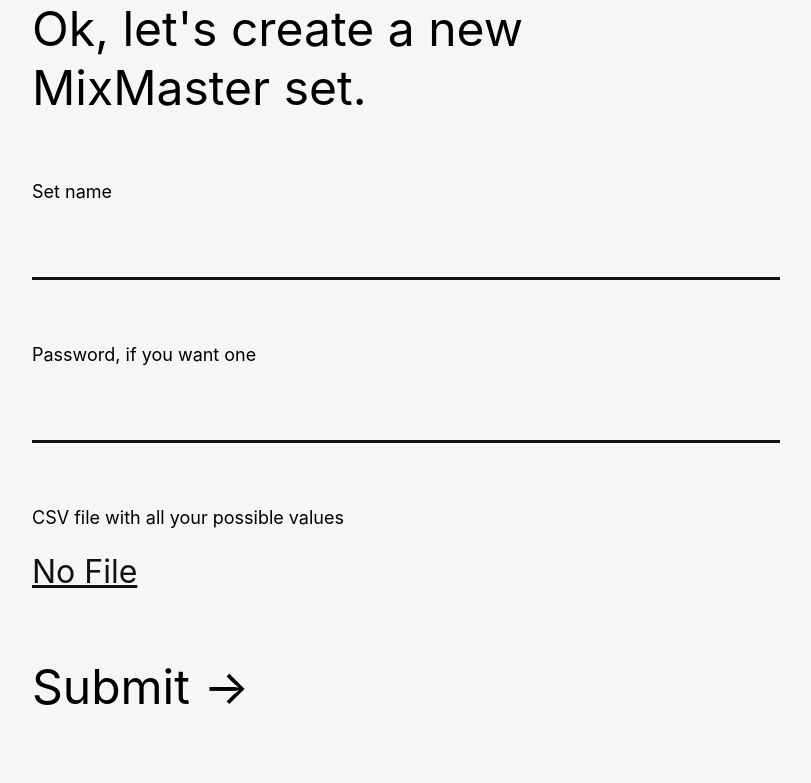
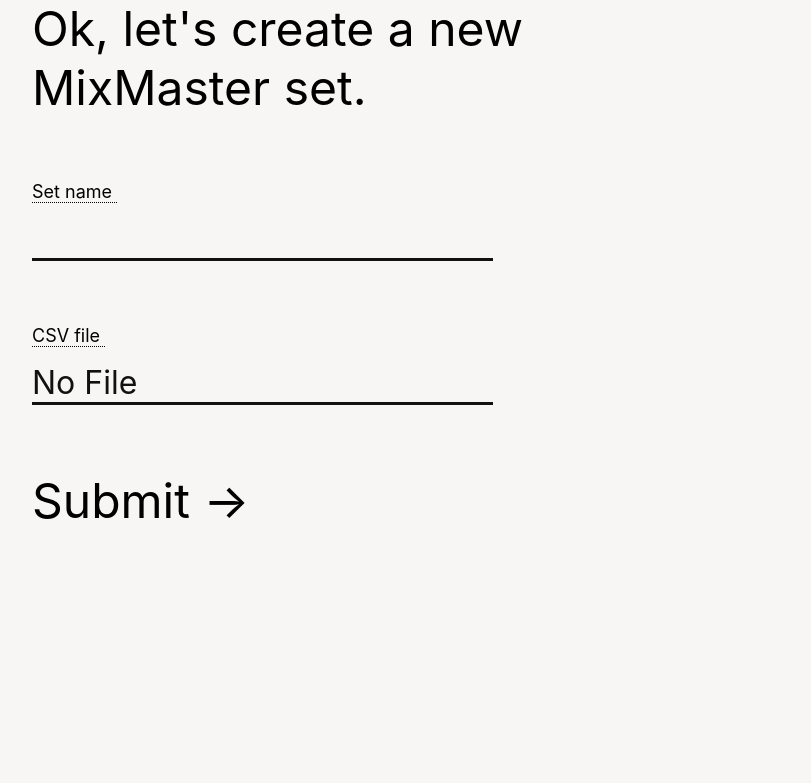
Before and after one commit to damagedgoods/combinator, a Django app: page /combine/collection/new/ in a window 1280 px wide. Shown: the part 174-957 px from the top of the page, without its empty margins (32-843 px from the left). After the commit the page ends 693 px from the top, so only its background shows below. Run offline with Django 5.2, Linux system fonts and the light colour scheme.

Commit message:
Added tooltips to new collection form, fixes #44

```diff
--- a/combine/static/css/styles.css
+++ b/combine/static/css/styles.css
@@ -154,6 +154,17 @@ i.deleteIcon {
     filter: brightness(0) saturate(100%) invert(99%) sepia(32%) saturate(492%) hue-rotate(293deg) brightness(104%) contrast(94%);
 }
 
+i.infoIcon {
+    display: inline-block;
+    width: 24px;
+    height: 24px;
+    background-image: url('../img/ico_info.svg');
+    background-size: contain;
+    background-repeat: no-repeat;
+    vertical-align: middle;
+    margin-bottom: 3px;
+}
+
 div.newItemField {
     padding: 0 0 0 10px;
 }
@@ -257,7 +268,7 @@ button.reload:active {
 
 
 form {
-    margin: 64px 0 0 0;
+    margin: 0 0 0 0;
 }
 
 label {
@@ -281,37 +292,13 @@ input[type=text], input[type=password] {
     font-size: 48px;
     font-weight: 400;
     background-color: transparent;
+    width: 40%;
 }
 
 input[type=text]:focus, input[type=password]:focus{
     outline: none;
     border-bottom: 3px solid orange;
 }
-
-/* input[type=submit] {
-    display: block;
-    margin: 48px 0 0 0;
-	background-color: black;
-    color: white;
-    border: none;
-    border-radius: 60px;
-    padding: 10px;
-    cursor: pointer;
-	font-optical-sizing: auto;
-	font-weight: 300;
-	font-style: normal;
-    text-align: center;
-    font-size: 60px;
-    width: 120px;
-    height: 120px;
-    transition-duration: 0.2s;
-    transition-property: background-color, transform;
-    transition-timing-function: ease-in-out;
-}
-
-input[type=submit]:hover {
-    background-color: orange;
-} */
 
 input[type=submit] {
     display: block;
@@ -348,27 +335,6 @@ a.bigLink {
     cursor: pointer;
 }
 
-/* input[type="file"]::file-selector-button {
-    border-radius: 64px;
-    padding: 16px;
-    cursor: pointer;
-    background-color: transparent;
-    border: 3px solid #111;
-    box-shadow: 0px 1px 0px rgba(0, 0, 0, 0.05);
-    margin: 24px 24px 0 0;
-    transition: background-color 200ms;
-    font-size: 18px;
-}
-
-input[type="file"]::file-selector-button:hover {
-    background-color: orange;
-    border: 3px solid orange;
-    color: white;
-}
-
-input[type="file"]::file-selector-button:active {
-    background-color: #e5e7eb;
-} */
 
 span.intensify {
     font-weight: 800;
@@ -410,45 +376,59 @@ p.title {
   }
 
 .upload-button {
+    display: block;
     cursor: pointer;
-    border-radius: 64px;
     cursor: pointer;
     background-color: transparent;
     color: #111;
-    margin: 24px 24px 0 0;
+    margin: 16px 24px 0 0;
     font-size: 32px;
-    text-decoration: underline;
+    text-decoration: none;
+    border-bottom: 3px solid #111;
+    width: 40%;
 }
 
 .upload-button:hover {
     color: orange;
+    border-bottom: 3px solid orange;
 }
 
-  .file-name {
-    margin-left: 10px;
-    font-size: 18px;
-    font-weight: 400;
+.tooltip {
+    position: relative;
+    display: inline-block;
+    border-bottom: 1px dotted black; /* If you want dots under the hoverable text */
   }
 
-
-  /* input[type="file"]::file-selector-button {
-    border-radius: 64px;
-    padding: 16px;
-    cursor: pointer;
-    background-color: transparent;
-    border: 3px solid #111;
-    box-shadow: 0px 1px 0px rgba(0, 0, 0, 0.05);
-    margin: 24px 24px 0 0;
-    transition: background-color 200ms;
-    font-size: 18px;
+.tooltip .tooltiptext {
+    visibility: hidden;
+    display: inline-block;
+    background-color: black;
+    color: #fff;
+    padding: 10px;
+    border-radius: 20px 20px 20px 0;
+    text-wrap: nowrap;
+    position: absolute;
+    z-index: 1;
+    top: -40px;
+    left: 50px;
+    font-size: 14px;
 }
 
-input[type="file"]::file-selector-button:hover {
-    background-color: orange;
-    border: 3px solid orange;
+.tooltip a {
     color: white;
+    font-size: 14px;
+    text-decoration: underline;
 }
 
-input[type="file"]::file-selector-button:active {
-    background-color: #e5e7eb;
-} */
+.fieldContainer input {
+    display: block;
+    font-size: 32px;
+}
+
+.fieldContainer input[type="file"] {
+    display: none;
+}
+
+.tooltip:hover .tooltiptext {
+    visibility: visible;
+}
--- a/combine/static/js/script.js
+++ b/combine/static/js/script.js
@@ -182,7 +182,7 @@ var csrfcookie = function() {
 function validateNewCollection(event) {
   event.preventDefault();
   let name = document.getElementById('name').value;
-  let password = document.getElementById('password').value;
+  // let password = document.getElementById('password').value;
   let fileInput = document.getElementById('fileInput').value;
   let valid = true;
 
@@ -242,3 +242,15 @@ function updateFileName() {
     fileNameDisplay.textContent = 'No file chosen';
   }
 }
+
+function showTip(name){
+  var x = document.getElementById("icon_"+name).getBoundingClientRect().top;
+  var y = document.getElementById("icon_"+name).getBoundingClientRect().left;
+  document.getElementById("tooltip_"+name).style.left = x+"px";
+  document.getElementById("tooltip_"+name).style.top = y+"px";
+  document.getElementById("tooltip_"+name).style.display = "inline-block";
+}
+
+function hideTip(name){
+  document.getElementById("tooltip_"+name).style.display = "none";
+}
--- a/combine/templates/new.html
+++ b/combine/templates/new.html
@@ -21,18 +21,29 @@
 		<form id="newCollectionForm" class="new" action="../create/" method="post" enctype="multipart/form-data">
 			{% csrf_token %}
 
-			<label>Set name <span id="nameError" class="error"></span></label>
-			<span class="explanation">How would you call this random generator?</span>
-			<input type="text" id="name" name="name"/>
+			<div class="fieldContainer">
+				<label class="tooltip">
+					Set name
+					<span class="tooltiptext">It will be used for your mix URL</span>
+					<span id="nameError" class="error"></span>
+				</label>
+				<input type="text" id="name" name="name"/>
+			</div>
 
-
-			<label>Password, if you want one</label>
-			<span class="explanation">Just in case you want to be the only person to edit it in the future</span>
-			<input type="password" id="password" name="password"/>
-
-			<input type="file" id="fileInput" name="fileInput" class="file-input" onchange="updateFileName()">
-			<label for="file">CSV file with all your possible values <span id="fileError" class="error"></span></label>
-			<a class="upload-button" id="upload-button" onclick="document.getElementById('fileInput').click()">No File</a>
+			<!-- <label class="tooltip">
+				Password
+				<span class="tooltiptext">Just in case you want to be the only person to edit it in the future</span>
+				<input type="password" id="password" name="password"/>
+			</label> -->
+			<div class="fieldContainer">
+				<input type="file" id="fileInput" name="fileInput" class="file-input" onchange="updateFileName()">
+				<label for="file" class="tooltip">
+					CSV file
+					<span class="tooltiptext">CSV file containing all your concepts. <a>Learn more</a></span>
+					<span id="fileError" class="error"></span>
+				</label>
+				<a class="upload-button" id="upload-button" onclick="document.getElementById('fileInput').click()">No File</a>
+			</div>
 
 			<input type="submit" value="Submit &rarr;"></input>
 
```
Also changed, not shown: combine/static/img/ico_info.svg (added).
